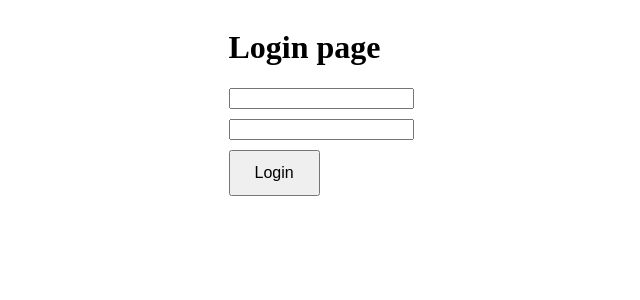
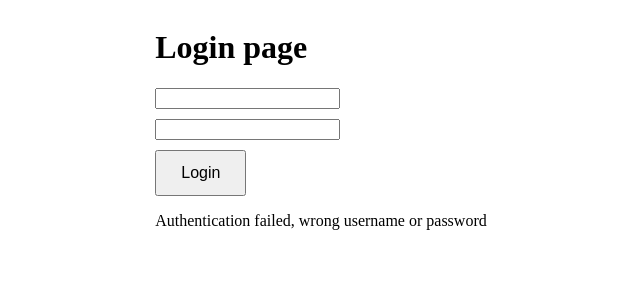
Before and after one commit to blackcurrant404/security-login-sim, a Flask app: template templates/login.html in a window 1280 px wide. Shown: the top 300 px of the page, without its empty margins (319-959 px from the left). Run offline with Flask 3, Linux system fonts and the light colour scheme; the template is opened without the code that fills it, so the values that code supplies are empty.

Commit message:
add authentication result display to login UI

```diff
--- a/app.py
+++ b/app.py
@@ -12,7 +12,7 @@ def home():
 def login():
 
     if request.method == "GET":
-        return render_template("login.html")
+        return render_template("login.html", result=None)
 
     if request.method == "POST":
         username = request.form["username"]
@@ -28,7 +28,7 @@ def login():
 
         result = login_user(input_info)
 
-        return jsonify({"authentication": result})
+        return render_template("login.html", result=result)
 
     else:
         return jsonify({"message": "send post request"})
--- a/templates/login.html
+++ b/templates/login.html
@@ -22,12 +22,25 @@
 </head>
 <body>
 
+<div class="container">
+
 <form method="POST">
-<h1> Login page </h1>
-<input name="username">
-<input type="password" name="password">
-<button type="submit">Login</button>
+    <h1> Login page </h1>
+    <input name="username">
+    <input type="password" name="password">
+    <button type="submit">Login</button>
 </form>
 
+{% if result is not none %}
+<p>
+    {% if result %}
+        Authentication successful, correct password
+    {% else %}
+        Authentication failed, wrong username or password
+    {% endif %}
+</p>
+{% endif %}
+
+</div>
 </body>
 </html>
```
